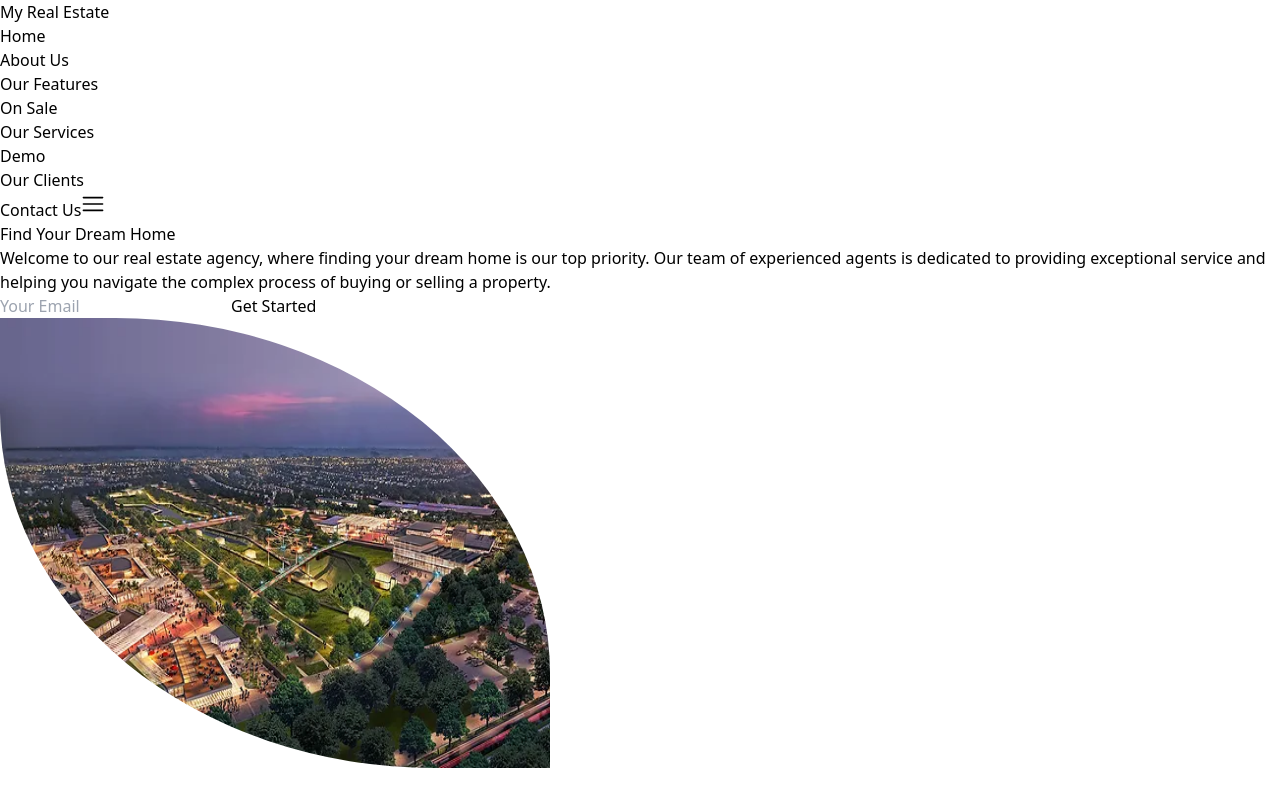
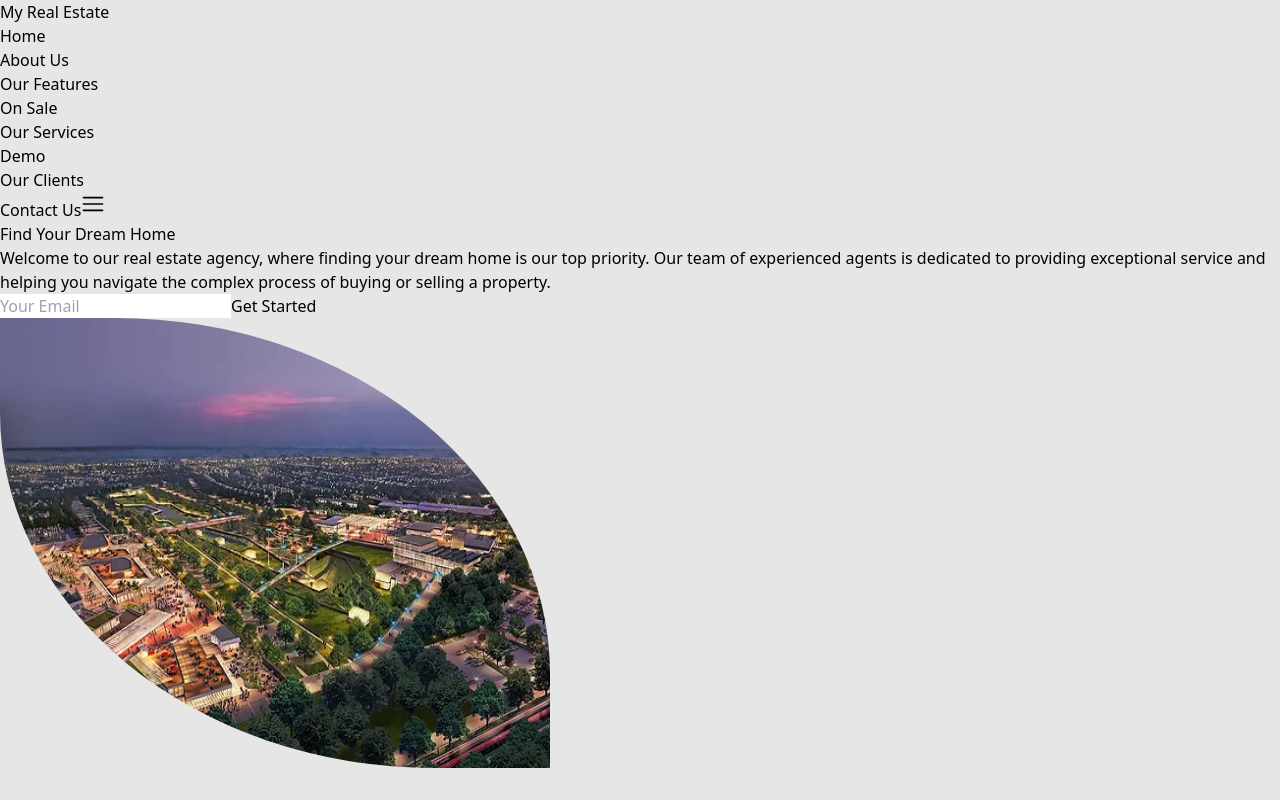
Before and after one commit to IldizovNodirbek/My-Real-Estate, a React (Vite) app: page / in a window 1280 px wide. Built offline with nearby package versions, Linux system fonts and the light colour scheme.

Commit message:
Update index.css

```diff
--- a/src/index.css
+++ b/src/index.css
@@ -12,3 +12,7 @@
 .rounded-image-2 {
     border-top-right-radius: 9999px;
 }
+
+body {
+    background:  #e6e6e6;
+}
```
